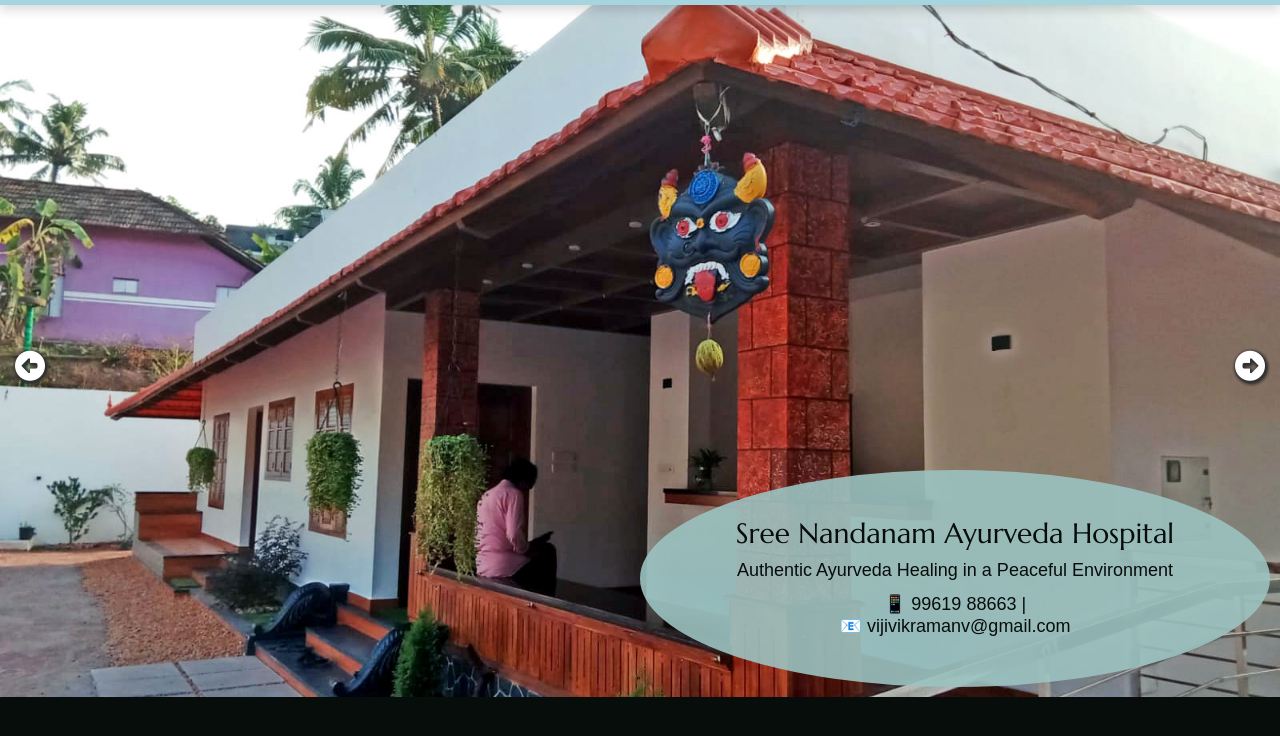
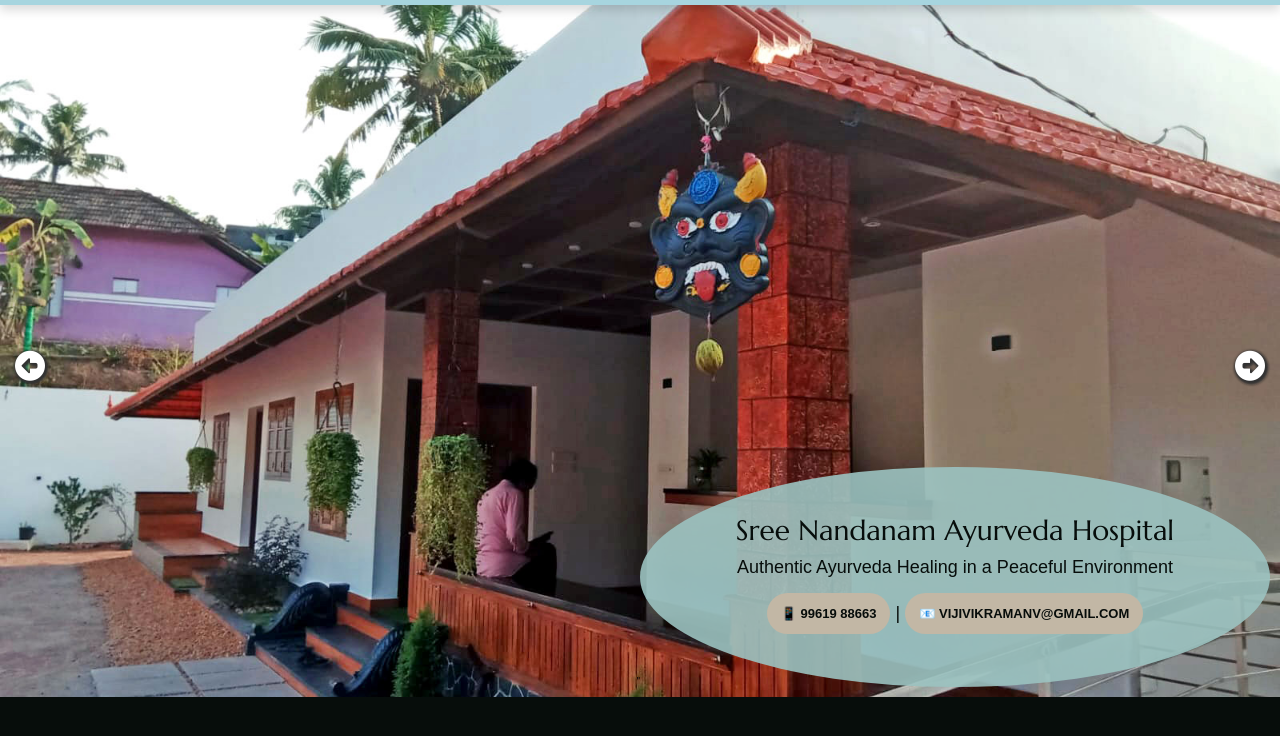
Before and after one commit to shanishashidharan123/nandanamayurvedahospital, a plain HTML site: page index.html in a window 1280 px wide. Shown: the part 156-892 px from the top of the page. Drawn offline with Linux system fonts and the light colour scheme; a web font is replaced by a local one.

Commit message:
style updates

```diff
--- a/css/snah_stylesheet.scss
+++ b/css/snah_stylesheet.scss
@@ -1597,6 +1597,7 @@
 						text-transform: uppercase;
 						background-color: var(--themeadcolor1);
 						padding: 1em;
+                        margin: 0.25em 0;
 						border-radius: 5em;
 						&:hover, &:focus{
 							color: var(--black);
--- a/index.html
+++ b/index.html
@@ -11,7 +11,7 @@
 <link href="https://fonts.googleapis.com/css2?family=Libre+Baskerville:ital,wght@0,400..700;1,400..700&family=Marcellus&family=SN+Pro:ital,wght@0,200..900;1,200..900&display=swap" rel="stylesheet">
 <link href="css/bootstrap-4.4.1.css" rel="stylesheet">
 <link href="css/all.css" rel="stylesheet">
-<link href="css/snah_stylesheet.css?v=1.2" rel="stylesheet">
+<link href="css/snah_stylesheet.css?v=1.3" rel="stylesheet">
 </head>
 <body>
 <!-- jQuery (necessary for Bootstrap's JavaScript plugins) -->
@@ -47,8 +47,7 @@
         <div class="snah_carousel_caption">
           <h1>Sree Nandanam Ayurveda Hospital</h1>
           <p>Authentic Ayurveda Healing in a Peaceful Environment</p>
-          <p class="text-center"><span class="d-inline-block"><strong>📱</strong> <a href="tel:+919961988663">99619 88663</a></span> | <br>
-            <span class="d-inline-block"><strong>📧</strong> <a href="mailto:vijivikramanv@gmail.com">vijivikramanv@gmail.com</a></span></p>
+          <p class="text-center"><span class="d-inline-block"> <a href="tel:+919961988663" class="btn"><strong>📱</strong> 99619 88663</a></span> | <span class="d-inline-block"> <a href="mailto:vijivikramanv@gmail.com" class="btn"><strong>📧</strong> vijivikramanv@gmail.com</a></span></p>
         </div>
       </div>
     </div>
```
Also changed, not shown: css/snah_stylesheet.css, 1 other file.
